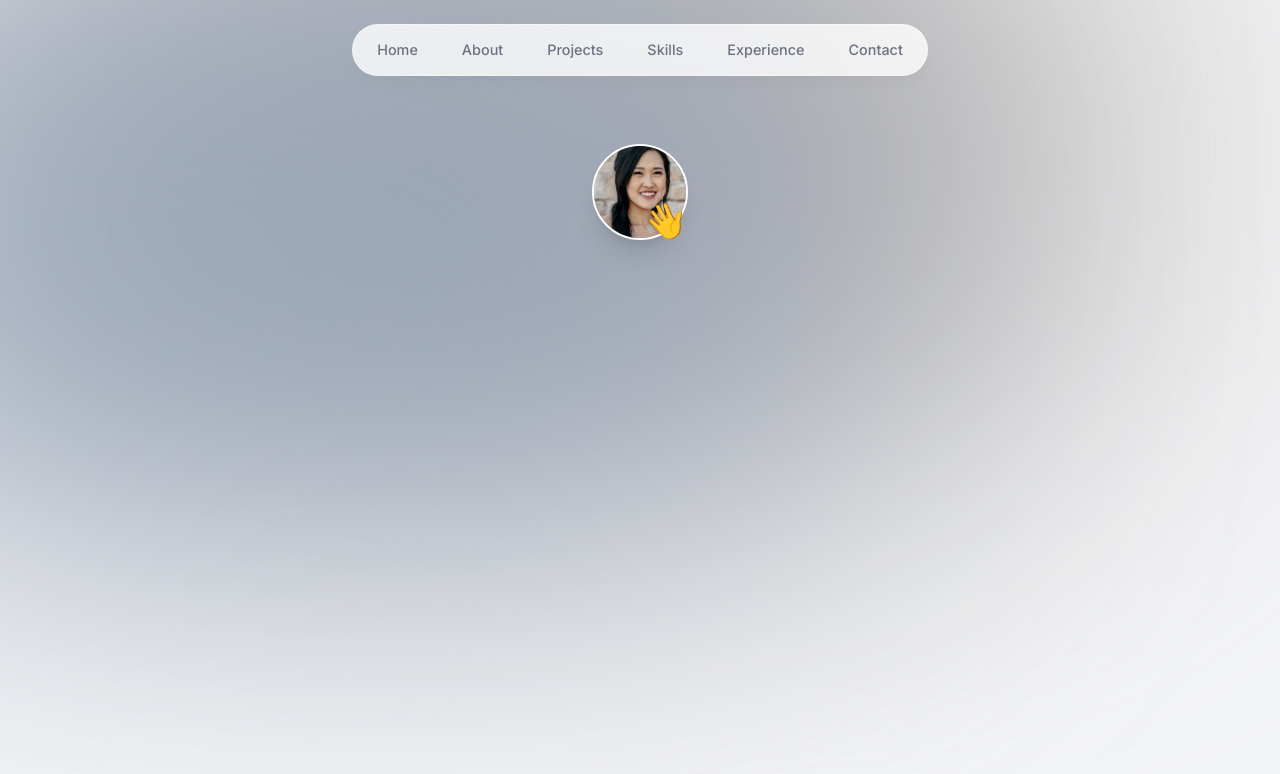
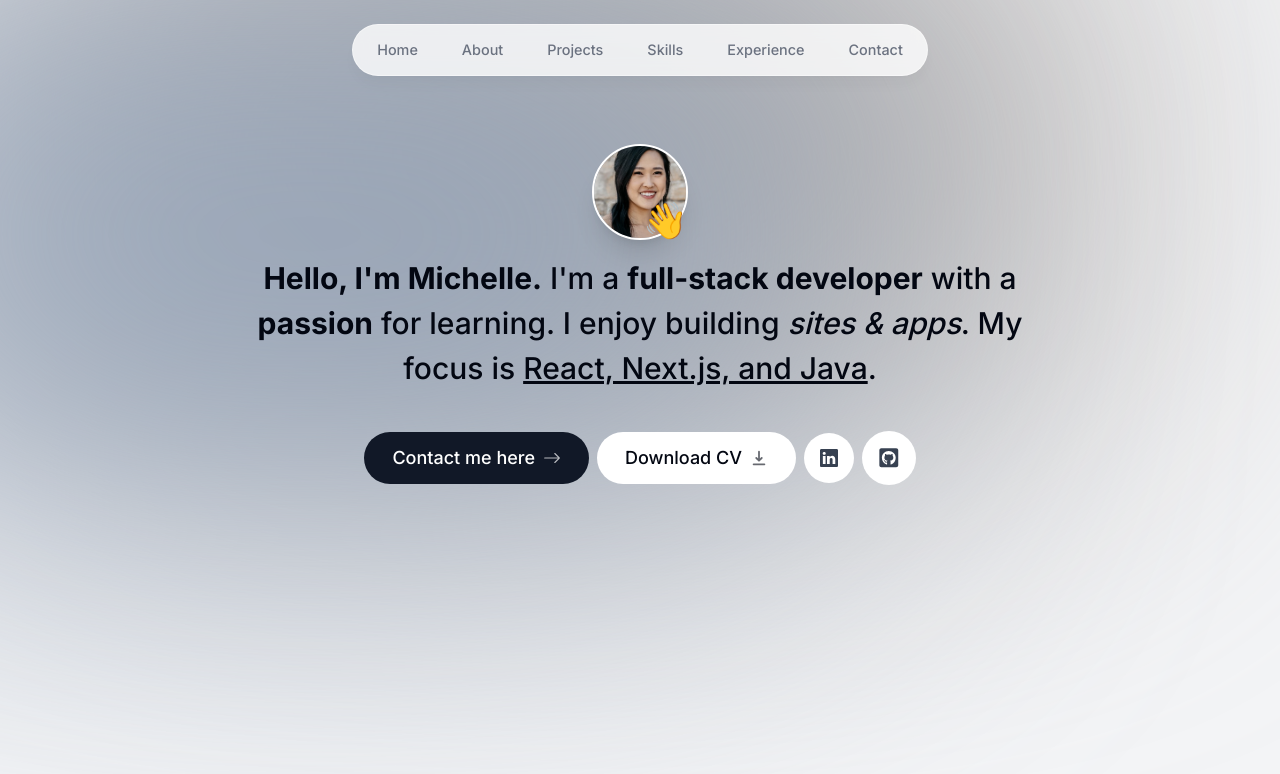
Before and after one commit to em-ess/portfolio-site, a Next.js app: page / in a window 1280 px wide. Shown: the top 774 px of the page. Built offline with nearby package versions, Linux system fonts and the light colour scheme.

Commit message:
Added icons/links to profile component for contact, cv, linkedin, and github.  Added CV to public dir.

```diff
--- a/app/page.tsx
+++ b/app/page.tsx
@@ -2,7 +2,7 @@
 
 export default function Home() {
   return (
-    <main className="">
+    <main className="flex flex-col items-center px-4">
       <Profile />
     </main>
   );
--- a/components/profile.tsx
+++ b/components/profile.tsx
@@ -2,11 +2,15 @@
 
 import { motion } from "framer-motion";
 import Image from "next/image";
+import Link from "next/link";
 import React from "react";
+import { BsArrowRight, BsLinkedin } from "react-icons/bs";
+import { HiDownload } from "react-icons/hi";
+import { FaGithubSquare } from "react-icons/fa";
 
 export default function Profile() {
   return (
-    <section>
+    <section className="mb-28 max-w-[50rem] text-center sm:mb-0 scroll-mt-[100rem]">
       <div className="flex items-center justify-center">
         <div className="relative">
           <motion.div
@@ -42,6 +46,57 @@
           </motion.span>
         </div>
       </div>
+      <motion.h1
+        className="mb-10 mt-4 px-4 text-lg font-medium !leading-[1.5] sm:text-3xl"
+        initial={{ opacity: 0, y: 100 }}
+        animate={{ opacity: 1, y: 0 }}
+      >
+        <span className="font-bold">Hello, I'm Michelle.</span> I'm a{" "}
+        <span className="font-bold">full-stack developer</span> with a{" "}
+        <span className="font-bold">passion</span> for learning. I enjoy
+        building <span className="italic">sites & apps</span>. My focus is{" "}
+        <span className="underline">React, Next.js, and Java</span>.
+      </motion.h1>
+      <motion.div
+        className="flex flex-col sm:flex-row items-center justify-center gap-2 px-4 text-lg font-medium"
+        initial={{ opacity: 0, y: 100 }}
+        animate={{ opacity: 1, y: 0 }}
+        transition={{
+          delay: 0.1,
+        }}
+      >
+        <Link
+          href="#contact"
+          className="group bg-gray-900 text-white px-7 py-3 flex items-center gap-2 rounded-full outline-none focus:scale-110 hover:scale-110 hover:bg-gray-950 active:scale-105 transition"
+        >
+          Contact me here{" "}
+          <BsArrowRight className="opacity-70 group-hover:translate-x-1 transition" />
+        </Link>
+        <a
+          className="group bg-white px-7 py-3 flex items-center gap-2 rounded-full outline-none focus:scale-110 hover:scale-110 active:scale-105 transition cursor-pointer border-black/10"
+          href="/MichelleSCV.pdf"
+          download
+        >
+          Download CV{" "}
+          <HiDownload className="opacity-60 group-hover:translate-y-1 transition" />
+        </a>
+
+        <a
+          className="bg-white p-4 text-gray-700 hover:text-gray-950 flex items-center gap-2 rounded-full focus:scale-[1.15] hover:scale-[1.15] active:scale-105 transition cursor-pointer border-black/10"
+          href="https://linkedin.com/in/michellessong/"
+          target="_blank"
+        >
+          <BsLinkedin />
+        </a>
+
+        <a
+          className="bg-white p-4 text-gray-700 flex items-center gap-2 text-[1.35rem] rounded-full focus:scale-[1.15] hover:scale-[1.15] hover:text-gray-950 active:scale-105 transition cursor-pointer border-black/10"
+          href="https://github.com/em-ess"
+          target="_blank"
+        >
+          <FaGithubSquare />
+        </a>
+      </motion.div>
     </section>
   );
 }
```
Also changed, not shown: 1 other file (tests, documents, lock files or other folders).
